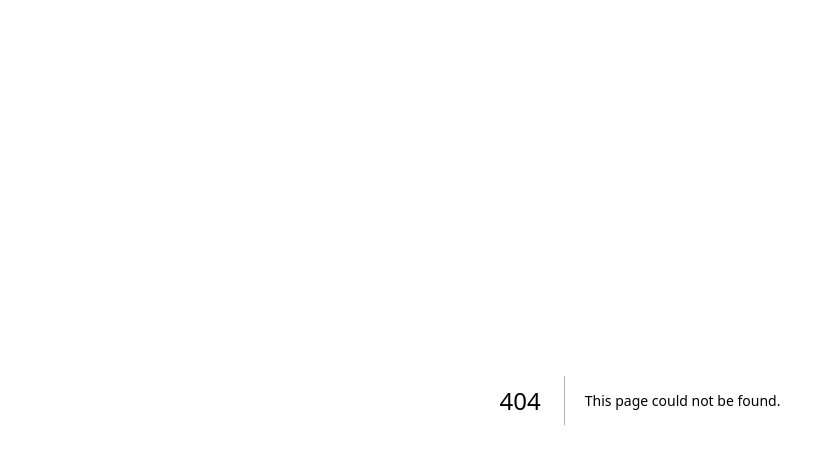
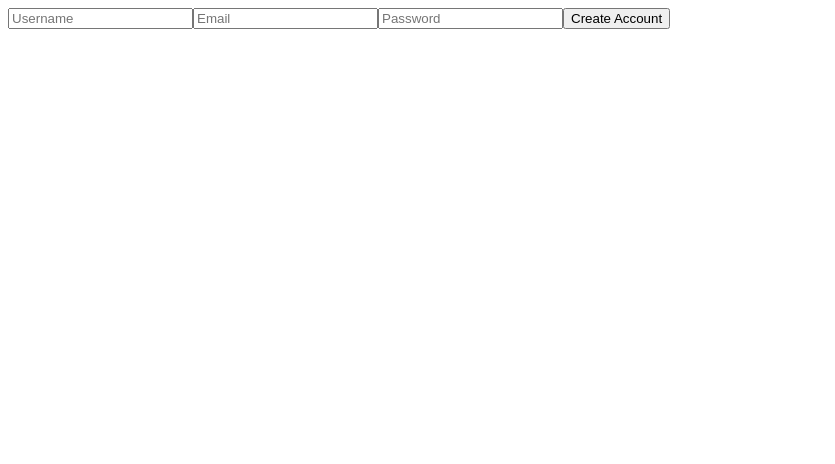
Before and after one commit to BoraParkDev/caroot-market, a Next.js app: page /form in a window 1280 px wide. Before the commit this address had no page. Shown: the top 464 px of the page, without its empty margins (0-835 px from the left). Built offline with nearby package versions, Linux system fonts and the light colour scheme.

Commit message:
#feat react-hook-form 없이 form example 만들기.

```diff
--- a/package.json
+++ b/package.json
@@ -24,6 +24,7 @@
     "postcss": "8.4.23",
     "react": "18.2.0",
     "react-dom": "18.2.0",
+    "react-hook-form": "^7.46.1",
     "react-icons": "^4.8.0",
     "tailwindcss": "3.3.2",
     "typescript": "5.0.4"
--- /dev/null
+++ b/src/pages/form.tsx
@@ -0,0 +1,43 @@
+import { ChangeEvent, FormEvent, useCallback, useState } from "react";
+import { useForm } from "./userForm";
+
+export default function Forms() {
+  const form = useForm();
+
+  return (
+    <form onSubmit={form.handleSubmit}>
+      <input
+        type="text"
+        name="username"
+        placeholder="Username"
+        onChange={form.handleInput}
+        // required
+        // minLength={5}
+      />
+      {form.formErrors.username && (
+        <p style={{ color: "red" }}>{form.formErrors.username}</p>
+      )}
+      <input
+        type="text"
+        name="email"
+        placeholder="Email"
+        onChange={form.handleInput}
+        // required
+      />
+      {form.formErrors.email && (
+        <p style={{ color: "red" }}>{form.formErrors.email}</p>
+      )}
+      <input
+        type="text"
+        name="password"
+        placeholder="Password"
+        onChange={form.handleInput}
+        // required
+      />
+      {form.formErrors.password && (
+        <p style={{ color: "red" }}>{form.formErrors.password}</p>
+      )}
+      <input type="submit" value="Create Account" />
+    </form>
+  );
+}
--- /dev/null
+++ b/src/pages/userForm.ts
@@ -0,0 +1,137 @@
+import { ChangeEvent, FormEvent, useCallback, useState } from "react";
+
+interface IUser {
+  username: string;
+  email: string;
+  password: string;
+}
+
+export const useForm = () => {
+  const [user, setUser] = useState<IUser>({
+    username: "",
+    email: "",
+    password: "",
+  });
+
+  const [formErrors, setFormErrors] = useState<IUser>({
+    username: "",
+    email: "",
+    password: "",
+  });
+
+  const resetUser = () => {
+    setUser({
+      username: "",
+      email: "",
+      password: "",
+    });
+  };
+
+  const resetFormErrors = () => {
+    setFormErrors({
+      username: "",
+      email: "",
+      password: "",
+    });
+  };
+
+  const handleInput = useCallback((event: ChangeEvent<HTMLInputElement>) => {
+    const { name, value } = event.target;
+    resetFormErrors();
+    setUser((prev) => {
+      return {
+        ...prev,
+        [name]: value,
+      };
+    });
+  }, []);
+
+  const checkValidation = useCallback((user: IUser) => {
+    return (
+      usernameValidation(user.username) &&
+      emailValidation(user.email) &&
+      passwordValidation(user.password)
+    );
+  }, []);
+
+  const usernameValidation = (username: string) => {
+    if (!username) {
+      setFormErrors((prev) => ({ ...prev, username: "Username is required" }));
+      return false;
+    }
+
+    if (username.length < 5) {
+      setFormErrors((prev) => ({
+        ...prev,
+        username: "The user's name must be at least 5 characters.",
+      }));
+      return false;
+    }
+
+    return true;
+  };
+
+  const emailValidation = (email: string) => {
+    if (!email) {
+      setFormErrors((prev) => ({ ...prev, email: "Email is required" }));
+      return false;
+    }
+
+    const regex = new RegExp(
+      " /^[a-zA-Z0-9._-]+@[a-zA-Z0-9.-]+.[a-zA-Z]{2,6}$/;"
+    );
+
+    if (!regex.test(email)) {
+      setFormErrors((prev) => ({
+        ...prev,
+        email: "Invalid Email. Check Your Email Type.",
+      }));
+      return false;
+    }
+    return true;
+  };
+
+  const passwordValidation = (password: string) => {
+    if (!password) {
+      setFormErrors((prev) => ({ ...prev, password: "Password is required" }));
+      return false;
+    }
+
+    //비밀번호 8자리 이상, 대문자 포함, 특수문자 1개 포함
+    if (password.length < 8) {
+      setFormErrors((prev) => ({
+        ...prev,
+        password: "Password's length must be as least 8 characters",
+      }));
+      return false;
+    } else {
+      const regex = new RegExp(
+        `^(?=.*[A-Z])(?=.*[!@#$%^&*()_+\-=\[\]{};':"\\|,.<>\/?]).*$`
+      );
+      !regex.test(password) &&
+        setFormErrors((prev) => ({
+          ...prev,
+          password:
+            "Invalid Password. Check Your Password Type.\nMust contain at least one uppercase letter and at least one special character.",
+        }));
+      return false;
+    }
+    return true;
+  };
+
+  const handleSubmit = useCallback(
+    (event: FormEvent<HTMLFormElement>) => {
+      event.preventDefault();
+      console.log("submit", user);
+      checkValidation(user) ? console.log("성공") : resetUser();
+    },
+    [checkValidation, user]
+  );
+
+  return {
+    user,
+    handleInput,
+    handleSubmit,
+    formErrors,
+  };
+};
```
Also changed, not shown: 2 other files (tests, documents, lock files or other folders).
